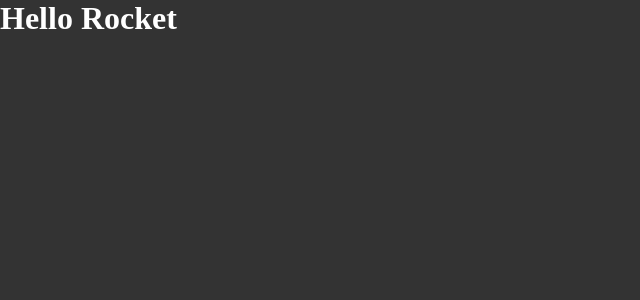
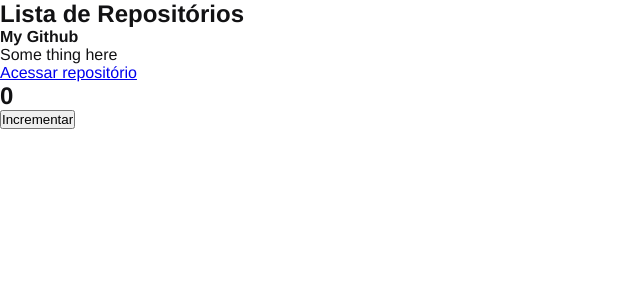
Before and after one commit to thdomingues-dev/ignite, a React app: page / in a window 1280 px wide. Shown: the top 300 px of the page, without its empty margins (0-640 px from the left). Built offline with nearby package versions, Linux system fonts and the light colour scheme.

Commit message:
feat: implement  the three react principles

```diff
--- a/src/App.jsx
+++ b/src/App.jsx
@@ -1,7 +1,16 @@
 // Packages
 import React from 'react'
+
+// Components
+import RepositoryList from './components/RepositoryList'
+import Counter from './components/Counter'
 
 // Styles
 import './styles/global.scss'
 
-export const App = () => <h1>Hello Rocket</h1>
+export const App = () => (
+    <>
+      <RepositoryList />
+      <Counter />
+    </>
+  )
--- /dev/null
+++ b/src/components/Counter.jsx
@@ -0,0 +1,14 @@
+// Packages
+import React, { useState } from 'react'
+
+const Counter = () => {
+  const [count, setCount] = useState(0)
+
+  return (
+    <span>
+      <h2>{count}</h2>
+      <button onClick={() => setCount(count + 1)}>Incrementar</button>
+    </span>
+)}
+
+export default Counter
--- /dev/null
+++ b/src/components/RepositoryItem.jsx
@@ -0,0 +1,15 @@
+// Packages
+import React from 'react'
+
+const RepositoryItem = ({ name, description, link }) => (
+  <li>
+    <strong>{name}</strong>
+    <p>{description}</p>
+
+    <a href={link}>
+      Acessar repositório
+    </a>
+  </li>
+)
+
+export default RepositoryItem
--- /dev/null
+++ b/src/components/RepositoryList.jsx
@@ -0,0 +1,21 @@
+// Packages
+import React from 'react'
+
+// Components
+import RepositoryItem from './RepositoryItem'
+
+const RepositoryList = () => (
+  <section className="repository-list">
+    <h1>Lista de Repositórios</h1>
+
+    <ul>
+      <RepositoryItem
+        name="My Github"
+        description="Some thing here"
+        link="https://github.com/thdomingues-dev"
+        />
+    </ul>
+  </section>
+)
+
+export default RepositoryList
--- a/src/styles/global.scss
+++ b/src/styles/global.scss
@@ -5,7 +5,6 @@
 }
 
 body {
-  font: Arial, Helvetica, sans-serif;
-  background: #333;
-  color: #fff;
+  font: 16px 'Helvetica Neue', Arial, sans-serif;
+  color: #121214;
 }
```
